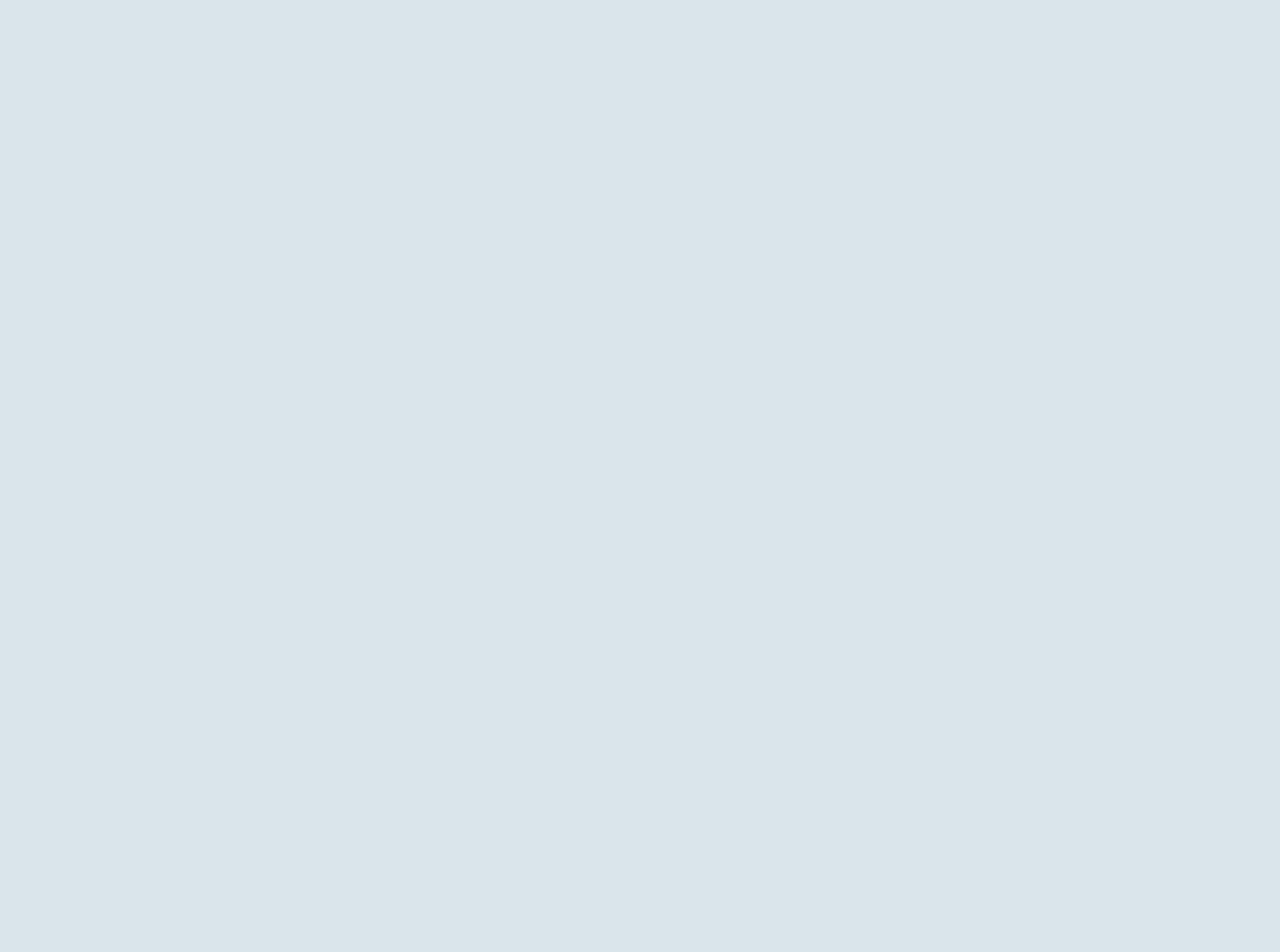
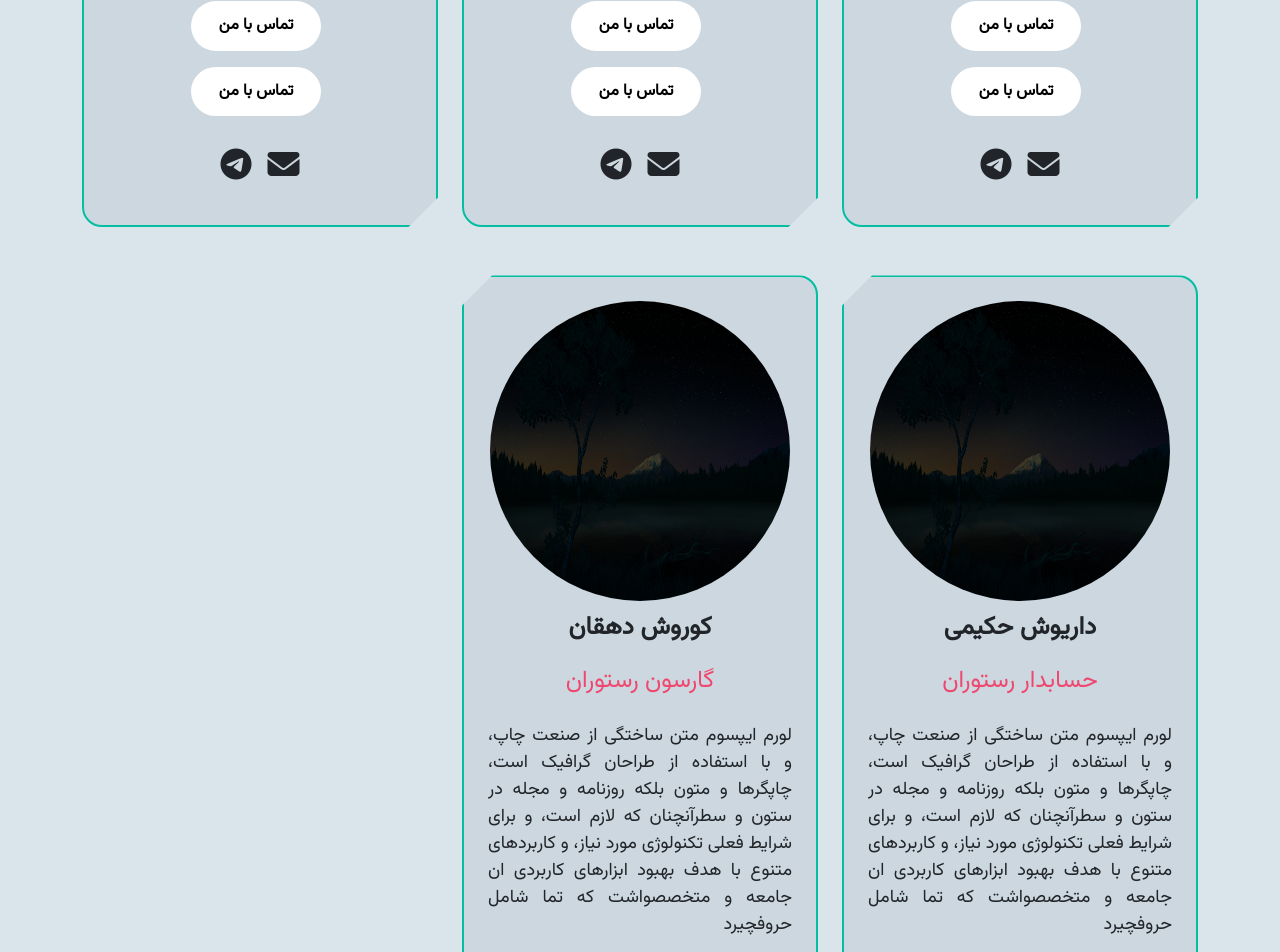
Before and after one commit to AmirhosseinSharafi790/khademi-repo, a React (Create React App) app: page /management in a window 1280 px wide. Before the commit this address had no page. Shown: the part 1023-1975 px from the top of the page. Before the commit the page ends 800 px from the top, so only its background shows below. Built offline with nearby package versions, Linux system fonts and the light colour scheme.

Commit message:
add Management to project

```diff
--- /dev/null
+++ b/src/pages/Managment/ManagementItems.js
@@ -0,0 +1,49 @@
+import { Col, Row } from "react-bootstrap";
+import NumberPhone from "./NumberPhone";
+
+function ManagementItems({img ,name , title , desc}){
+    let PhoneNumber = [
+        {
+            id : 1,
+            phone : '09900175567'
+        },
+        {
+            id : 2,
+            phone : '852741'
+        },
+        {
+            id : 3,
+            phone : '25757'
+        },
+        {
+            id : 4,
+            phone : '3453453'
+        },
+        {
+            id : 5,
+            phone : '345453434'
+        },
+    ]
+    return(
+        <Col md = {6} xl ={4} className="my-4 height-100">
+            <div className="card-management p-4">
+                <img src={img} className = 'img-management img-fluid' />
+                <p className="info my-2">{name} </p>
+                <span className="color-red my-2 fs-4">{title}</span>
+                <p className="font-size-p-manager pb-4 pt-3">{desc}</p>
+                <Row>
+                    {PhoneNumber.map(phone => (
+                        <NumberPhone key={phone.id} {...phone} />
+                    ))}
+                    <Col sm ={12} className="d-flex justify-content-center py-3 mt-3 mt-lg-0">
+                        <a href="#"><i title="Eitaa" className="hover-app3 fs-2 mx-2 fa-solid fa-envelope"></i></a>
+                        <a href="#"><i title="Telegram" className="hover-app1 fs-2 mx-2 fa-brands fa-telegram"></i></a>
+                    </Col>
+                </Row>
+
+            </div>
+        </Col>
+    )
+}
+
+export default ManagementItems
--- /dev/null
+++ b/src/pages/Managment/Managment.js
@@ -0,0 +1,60 @@
+import "./Manegment.css";
+import Header from "../../components/header/Header";
+import { Container, Row } from "react-bootstrap";
+import ManagementItems from "./ManagementItems";
+import ImgCaders from "../../assets/images/section2-bac.jpg";
+function Management() {
+  let ManagementCadrs = [
+    {
+      id: 1,
+      img: ImgCaders,
+      name: "سورنا رفیعی",
+      title: "مدیر رستوران",
+      desc: "لورم ایپسوم متن ساختگی از صنعت چاپ، و با استفاده از طراحان گرافیک است، چاپگرها و متون بلکه روزنامه و مجله در ستون و سطرآنچنان که لازم است، و برای شرایط فعلی تکنولوژی مورد نیاز، و کاربردهای متنوع با هدف بهبود ابزارهای کاربردی ان جامعه و متخصصواشت که تما شامل حروفچیرد",
+    },
+    {
+      id: 2,
+      img: ImgCaders,
+      name: "یاسر انتظاری",
+      title: "سر آشپز رستوران",
+      desc: "لورم ایپسوم متن ساختگی از صنعت چاپ، و با استفاده از طراحان گرافیک است، چاپگرها و متون بلکه روزنامه و مجله در ستون و سطرآنچنان که لازم است، و برای شرایط فعلی تکنولوژی مورد نیاز، و کاربردهای متنوع با هدف بهبود ابزارهای کاربردی ان جامعه و متخصصواشت که تما شامل حروفچیرد",
+    },
+    {
+      id: 3,
+      img: ImgCaders,
+      name: "پوری شاه محمدی",
+      title: "اشپز رستوران",
+      desc: "لورم ایپسوم متن ساختگی از صنعت چاپ، و با استفاده از طراحان گرافیک است، چاپگرها و متون بلکه روزنامه و مجله در ستون و سطرآنچنان که لازم است، و برای شرایط فعلی تکنولوژی مورد نیاز، و کاربردهای متنوع با هدف بهبود ابزارهای کاربردی ان جامعه و متخصصواشت که تما شامل حروفچیرد",
+    },
+    {
+      id: 4,
+      img: ImgCaders,
+      name: "داریوش حکیمی",
+      title: "حسابدار رستوران",
+      desc: "لورم ایپسوم متن ساختگی از صنعت چاپ، و با استفاده از طراحان گرافیک است، چاپگرها و متون بلکه روزنامه و مجله در ستون و سطرآنچنان که لازم است، و برای شرایط فعلی تکنولوژی مورد نیاز، و کاربردهای متنوع با هدف بهبود ابزارهای کاربردی ان جامعه و متخصصواشت که تما شامل حروفچیرد",
+    },
+    {
+      id: 5,
+      img: ImgCaders,
+      name: "کوروش دهقان",
+      title: "گارسون رستوران",
+      desc: "لورم ایپسوم متن ساختگی از صنعت چاپ، و با استفاده از طراحان گرافیک است، چاپگرها و متون بلکه روزنامه و مجله در ستون و سطرآنچنان که لازم است، و برای شرایط فعلی تکنولوژی مورد نیاز، و کاربردهای متنوع با هدف بهبود ابزارهای کاربردی ان جامعه و متخصصواشت که تما شامل حروفچیرد",
+    },
+  ];
+
+  return (
+    <div>
+      <div className="section-management margin-management">
+        <Container>
+          <Row>
+            {ManagementCadrs.map((cadr) => (
+              <ManagementItems key={cadr.id} {...cadr} />
+            ))}
+          </Row>
+        </Container>
+      </div>
+    </div>
+  );
+}
+
+export default Management;
--- /dev/null
+++ b/src/pages/Managment/Manegment.css
@@ -0,0 +1,87 @@
+
+.margin-management{
+    margin: 100px 0;
+  }
+
+  .card-management {
+    background: #abb8c34e;
+    transition: 1s ease-in-out;
+    clip-path: polygon(30px 0%, 100% 0, 100% calc(100% - 30px), calc(100% - 30px) 100%, 0 100%, 0% 30px);
+    border-top-right-radius: 20px;
+    border-bottom-left-radius: 20px;
+    display: flex;
+    justify-content: center;
+    align-items: center;
+    flex-direction: column;
+    border: 2px solid #04bea2;
+  }
+  .card-management span {
+    color: #ef476f;
+    text-align: center;
+    display: block;
+    font-size: 1em;
+  }
+
+  .card-management .info {
+    text-align: center;
+    font-weight: bold;
+    color: #212529;
+    display: block;
+    text-align: center;
+    font-size: 25px;
+    margin: 1em;
+  }
+
+  .card-management .img-management {
+    width: 300px;
+    height: 300px;
+    border-radius: 100%;
+    background: white;
+    margin: auto;
+  }
+
+  .card-management .share-management {
+    margin-top: 1em;
+    display: flex;
+    justify-content: center;
+    gap: 1em;
+  }
+
+  .card-management a {
+    color: white;
+    transition: .4s ease-in-out;
+  }
+
+  .card-management button {
+    padding: 0.8em 1.7em;
+    display: block;
+    margin: auto;
+    border-radius: 25px;
+    border: none;
+    font-weight: bold;
+    background: #ffffff;
+    color: rgb(0, 0, 0);
+    transition: .4s ease-in-out;
+  }
+
+  .card-management button:hover {
+    background: red;
+    color: white;
+    cursor: pointer;
+  }
+
+  .btn-green-management{
+    background-color: #04bea2;
+    text-decoration: none;
+  }
+  .btn-green-management:hover{
+    background-color: #ef476f;
+    color: #212529;
+  }
+  .font-size-p-manager{
+    text-align: justify;
+    font-size: 18px;
+  }
+  .bg-color{
+    background-color: #dae5eb;
+  }
--- /dev/null
+++ b/src/pages/Managment/NumberPhone.js
@@ -0,0 +1,26 @@
+import './Manegment.css'
+import React, { useState } from 'react';
+import Button from 'react-bootstrap/Button';
+import Col from 'react-bootstrap/Col';
+import Row from 'react-bootstrap/Row';
+import Toast from 'react-bootstrap/Toast';
+function NumberPhone({phone}){
+    const [showA, setShowA] = useState(false);
+
+    const toggleShowA = () => setShowA(!showA);
+
+    return (
+    <Row className='ms-1'>
+      <Col className="mb-2 m-auto">
+        <Button onClick={toggleShowA} className="mb-2">
+         تماس با من
+        </Button>
+        <Toast className='border-0 bg-color' show={showA} onClose={toggleShowA}>
+          <Toast.Body className='fs-5 text-center'>{phone}</Toast.Body>
+        </Toast>
+      </Col>
+    </Row>
+  );
+}
+
+export default NumberPhone
--- a/src/routes.js
+++ b/src/routes.js
@@ -5,11 +5,13 @@ import LoginReg from "./pages/Login&Reg/Login&Reg";
 import Register from "./pages/Login&Reg/Register"
 import News from "./pages/News/News";
 import Registration from "./pages/Registration/Registration";
+import Management from "./pages/Managment/Managment";
 const router = [
     { path : "/" , element : <Home/>},
     { path : "/news" , element : <News/>},
     { path : "/album" , element : <Album/>},
     { path : "/registration" , element : <Registration/>},
+    { path : "/management" , element : <Management/>},
     { path : "/login&reg" , element : <LoginReg/> , children : [
         {path : "login" , element : <Login/>},
         {path : "Register" , element : <Register/>}
```
Also changed, not shown: src/pages/Manegment/Manegment.css (deleted), src/pages/Manegment/Manegment.js (deleted).
